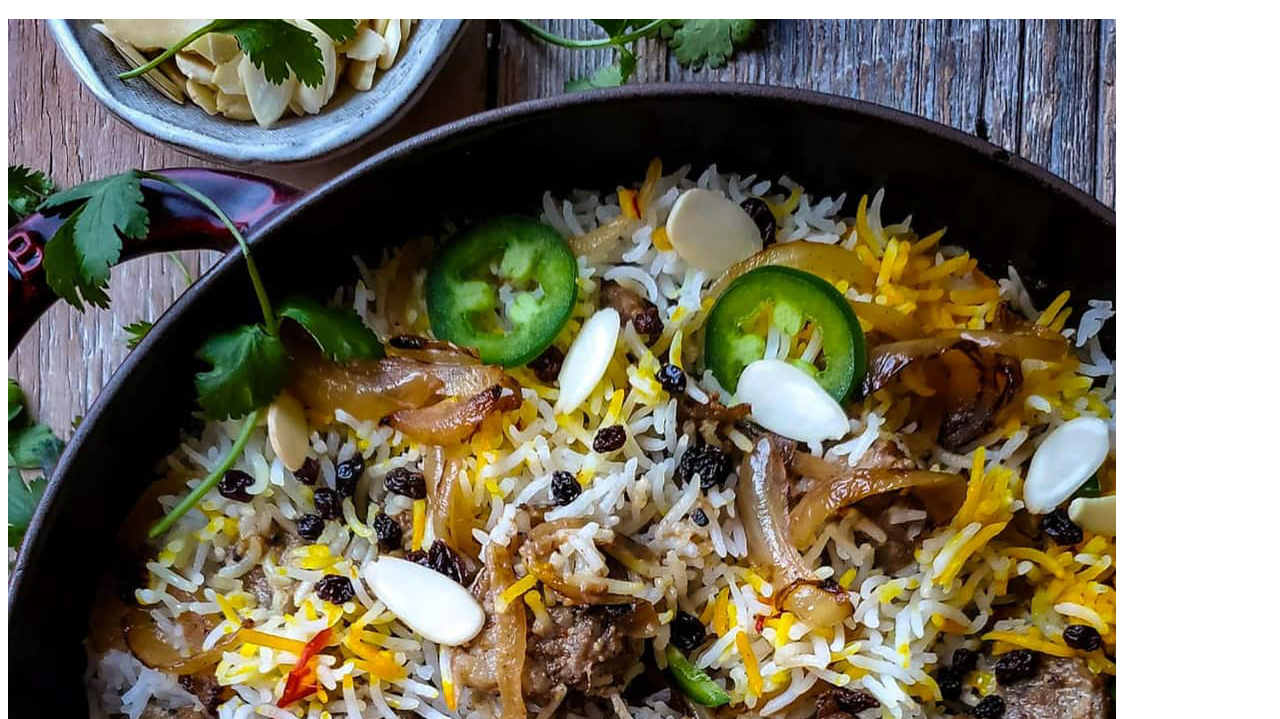
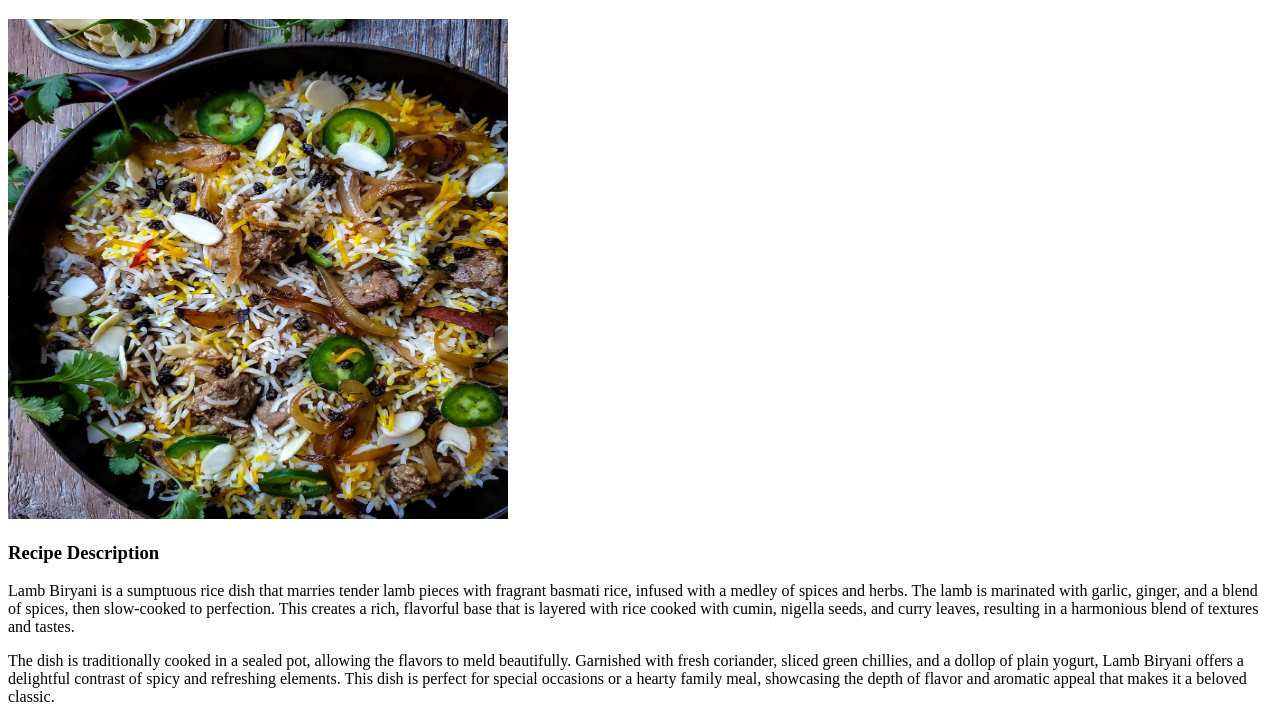
Before and after one commit to DevelopedByDraken/odin-recipes, a plain HTML site: page recipes/lamb-biryani.html in a window 1280 px wide. Shown: the part 61-780 px from the top of the page. Drawn offline with Linux system fonts and the light colour scheme.

Commit message:
Modify image size on biryani page
Decreased image size so it can fit on page

```diff
--- a/recipes/lamb-biryani.html
+++ b/recipes/lamb-biryani.html
@@ -8,7 +8,7 @@
 
   <body>
     <h1>Lamb Biryani</h1>
-    <img src="./../img/lamb-biryani.jpg">
+    <img src="./../img/lamb-biryani.jpg" height="500" width="500">
     <h3>Recipe Description</h3>
     <p>Lamb Biryani is a sumptuous rice dish that marries tender lamb pieces with fragrant basmati rice, infused with a medley of spices and herbs. The lamb is marinated with garlic, ginger, and a blend of spices, then slow-cooked to perfection. This creates a rich, flavorful base that is layered with rice cooked with cumin, nigella seeds, and curry leaves, resulting in a harmonious blend of textures and tastes.</p>
     <p>The dish is traditionally cooked in a sealed pot, allowing the flavors to meld beautifully. Garnished with fresh coriander, sliced green chillies, and a dollop of plain yogurt, Lamb Biryani offers a delightful contrast of spicy and refreshing elements. This dish is perfect for special occasions or a hearty family meal, showcasing the depth of flavor and aromatic appeal that makes it a beloved classic.</p>
```
